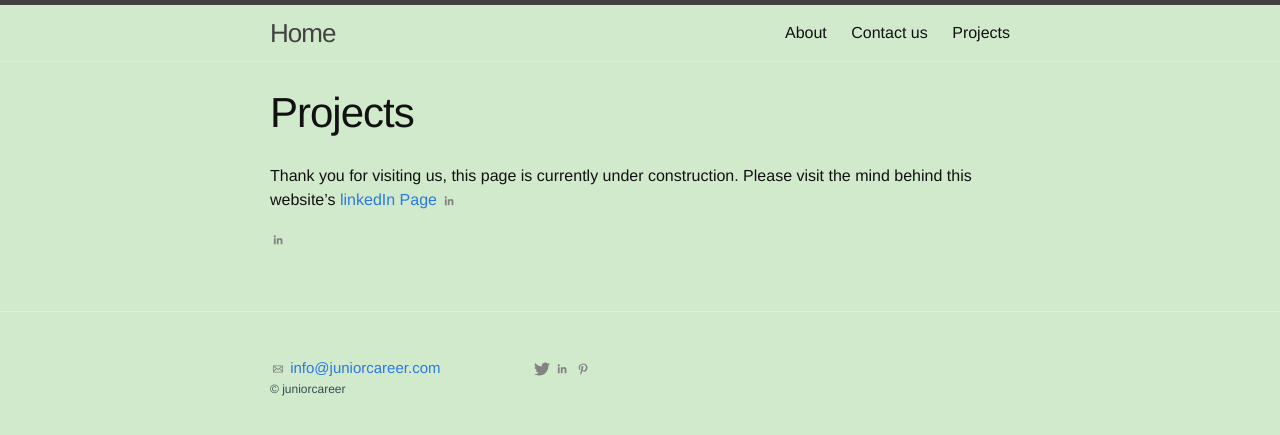
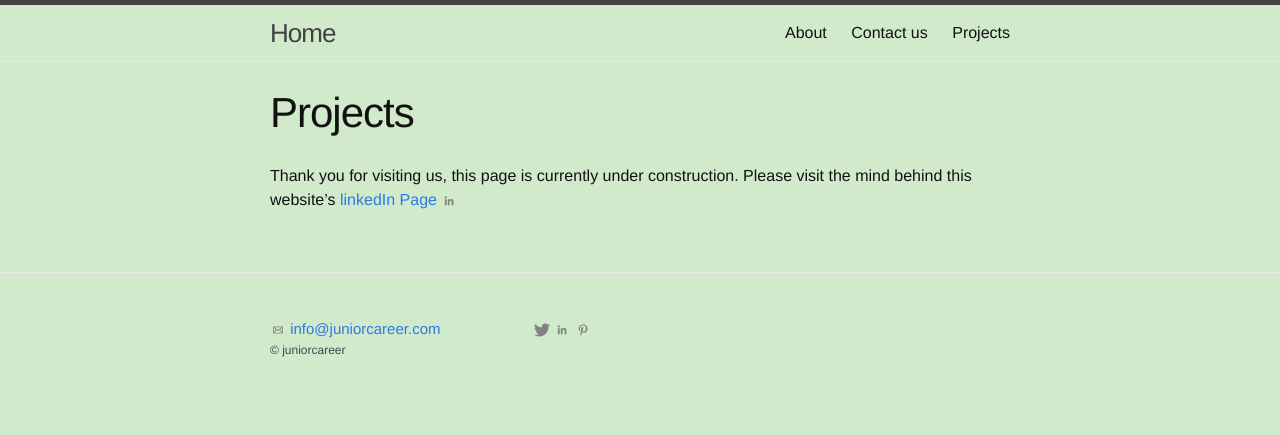
Before and after one commit to Soudehm/soudehm.github.io, a Jekyll site: the page built from soudehsprojects.md, in a window 1280 px wide. Shown: the top 435 px of the page. Built offline with Jekyll 4.4.1, drawn with Linux system fonts in a browser that asks for light colours.

Commit message:
Update soudehsprojects.md

```diff
--- a/soudehsprojects.md
+++ b/soudehsprojects.md
@@ -8,4 +8,4 @@ permalink: /soudehsprojects/
 Thank you for visiting us, this page is currently under construction.
 Please visit the mind behind this website's <a href="https://ca.linkedin.com/in/soudehmousavi">
 linkedIn Page </a>
-{% include icon-linkedIn.html username=site.linkedIn_username  %} {% include icon-linkedIn.html %}
+{% include icon-linkedIn.html username=site.linkedIn_username  %}
```
